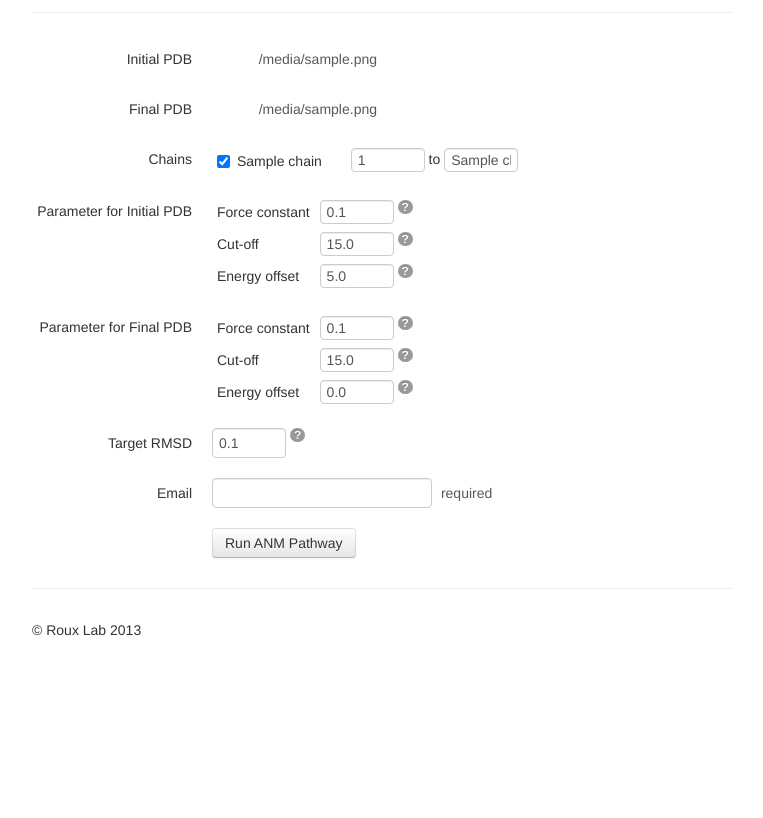
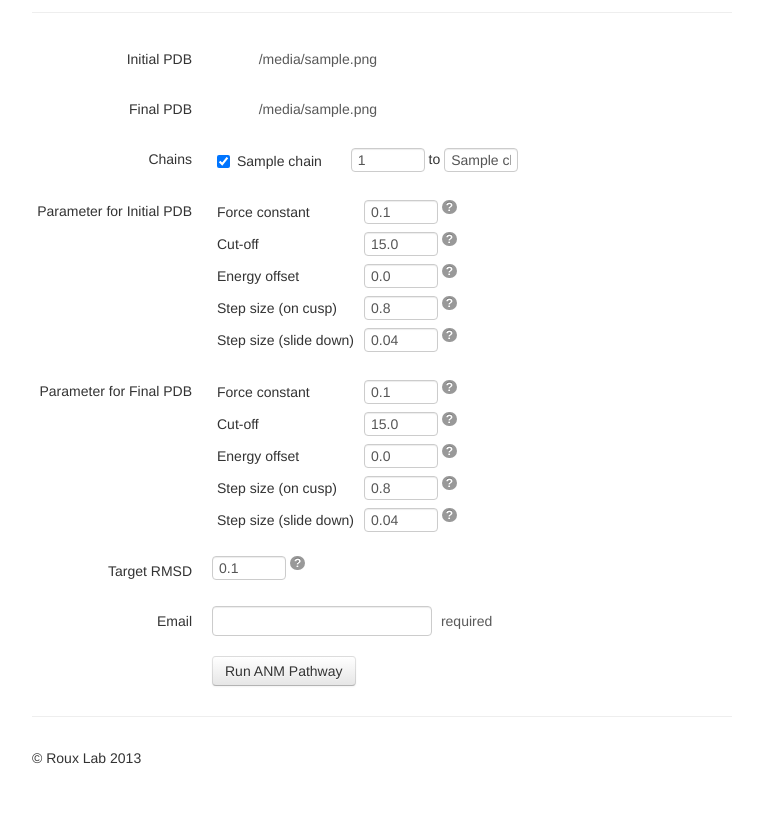
Before and after one commit to sunhwan/pathfinder, a Flask app: template templates/index.html in a window 1280 px wide. Shown: the part 322-1140 px from the top of the page, without its empty margins (258-1021 px from the left). Before the commit the page ends 958 px from the top, so only its background shows below. Run offline with Flask 2, Linux system fonts and the light colour scheme; the template is opened without the code that fills it: most values are stand-ins (such as "Sample title", 1, 10 or a date in 2020); some libraries are stand-ins or nearby versions; some web fonts are replaced.

Commit message:
several improvement after discussion with Avisek
- change default energy offset as 0
- add step size input
- adjust step size when force constant is changed using javascript
- include 'elapsed time' in e-mail

```diff
--- a/main.py
+++ b/main.py
@@ -200,11 +200,20 @@ def pathfinder():
     fc1 = request.form.get('fc1', 0.1)
     cutoff1 = request.form.get('cutoff1', 15.0)
     offset1 = request.form.get('offset1', 5.0)
+    stepsize_cusp1 = request.form.get('stepsize_cusp1', 0.8)
+    stepsize_slid1 = request.form.get('stepsize_slid1', 0.04)
     fc2 = request.form.get('fc2', 0.1)
     cutoff2 = request.form.get('cutoff2', 15.0)
     offset2 = request.form.get('offset2', 0.0)
     target = request.form.get('target_rmsd', 0.1)
-    fp.write(render_template('run.tpl', vmd=conf.VMD_EXECUTABLE, fc1=fc1, fc2=fc2, cutoff1=cutoff1, cutoff2=cutoff2, offset1=offset1, offset2=offset2, target=target))
+    stepsize_cusp2 = request.form.get('stepsize_cusp2', 0.8)
+    stepsize_slid2 = request.form.get('stepsize_slid2', 0.04)
+
+    context = {}
+    context['vmd'] = conf.VMD_EXECUTABLE
+    for k in 'fc1 cutoff1 offset1 stepsize_cusp1 stepsize_slid1 fc2 cutoff2 offset2 target stepsize_cusp2 stepsize_slid2'.split():
+        context[k] = locals()[k]
+    fp.write(render_template('run.tpl', **context))
 
     fp = open(os.path.join(jobdir, 'run.pbs'), 'w')
     fp.write(render_template('run_pbs.tpl', uuid=jobid))
--- a/templates/index.html
+++ b/templates/index.html
@@ -20,6 +20,26 @@ $(document).ready(function() {
   $('.iconic-o-plus').click(function() {
     add_chain_selection(this);
   });
+
+  // adjusting default step size when force constant was changed
+  // rule of thumb is using twice smaller step size if twice larger force constant was used
+  var default_fc = 0.1;
+  var default_stepsize_cusp = 0.8;
+  var default_stepsize_slid = 0.04;
+  $('input[name=fc1]').change(function() {
+    adjust_stepsize();
+  });
+
+  $('input[name=fc2]').change(function() {
+    adjust_stepsize();
+  });
+
+  function adjust_stepsize() {
+    $('input[name=stepsize_cusp1]').val(default_stepsize_cusp / ($('input[name=fc1]').val()/default_fc))
+    $('input[name=stepsize_cusp2]').val(default_stepsize_cusp / ($('input[name=fc2]').val()/default_fc))
+    $('input[name=stepsize_slid1]').val(default_stepsize_slid / ($('input[name=fc1]').val()/default_fc))
+    $('input[name=stepsize_slid2]').val(default_stepsize_slid / ($('input[name=fc2]').val()/default_fc))
+  }
 
   $('#form').submit(function() {
     is_valid = true;
@@ -161,7 +181,21 @@ function myalert(msg) {
       <tr>
         <td>Energy offset</td>
         <td>
-          <input type="text" name='offset1' value='5.0' class="input-mini" style="height: 14px; line-height: 14px;" required>
+          <input type="text" name='offset1' value='0.0' class="input-mini" style="height: 14px; line-height: 14px;" required>
+          <span class='badge' data-toggle="popover" data-placement="right" data-content="Explain what this value means briefly">?</a>
+        </td>
+      </tr>
+      <tr>
+        <td>Step size (on cusp)</td>
+        <td>
+          <input type="text" name='stepsize_cusp1' value='0.8' class="input-mini" style="height: 14px; line-height: 14px;" required>
+          <span class='badge' data-toggle="popover" data-placement="right" data-content="Explain what this value means briefly">?</a>
+        </td>
+      </tr>
+      <tr>
+        <td>Step size (slide down)</td>
+        <td>
+          <input type="text" name='stepsize_slid1' value='0.04' class="input-mini" style="height: 14px; line-height: 14px;" required>
           <span class='badge' data-toggle="popover" data-placement="right" data-content="Explain what this value means briefly">?</a>
         </td>
       </tr>
@@ -196,6 +230,20 @@ function myalert(msg) {
           <span class='badge' data-toggle="popover" data-placement="right" data-content="Explain what this value means briefly">?</a>
         </td>
       </tr>
+      <tr>
+        <td>Step size (on cusp)</td>
+        <td>
+          <input type="text" name='stepsize_cusp2' value='0.8' class="input-mini" style="height: 14px; line-height: 14px;" required>
+          <span class='badge' data-toggle="popover" data-placement="right" data-content="Explain what this value means briefly">?</a>
+        </td>
+      </tr>
+      <tr>
+        <td>Step size (slide down)</td>
+        <td>
+          <input type="text" name='stepsize_slid2' value='0.04' class="input-mini" style="height: 14px; line-height: 14px;" required>
+          <span class='badge' data-toggle="popover" data-placement="right" data-content="Explain what this value means briefly">?</a>
+        </td>
+      </tr>
     </table>
 
   </div>
@@ -204,7 +252,7 @@ function myalert(msg) {
 <div class="control-group">
   <label class="control-label">Target RMSD</label>
   <div class="controls">
-    <input type="text" name='target_rmsd' value='0.1' class="input-mini">
+    <input type="text" name='target_rmsd' value='0.1' class="input-mini" style="height: 14px; line-height: 14px;" required>
     <span class='badge' data-toggle="popover" data-placement="right" data-content="Explain what this value means briefly" required>?</a>
   </div>
 </div>
```
Also changed, not shown: 2 other files.
